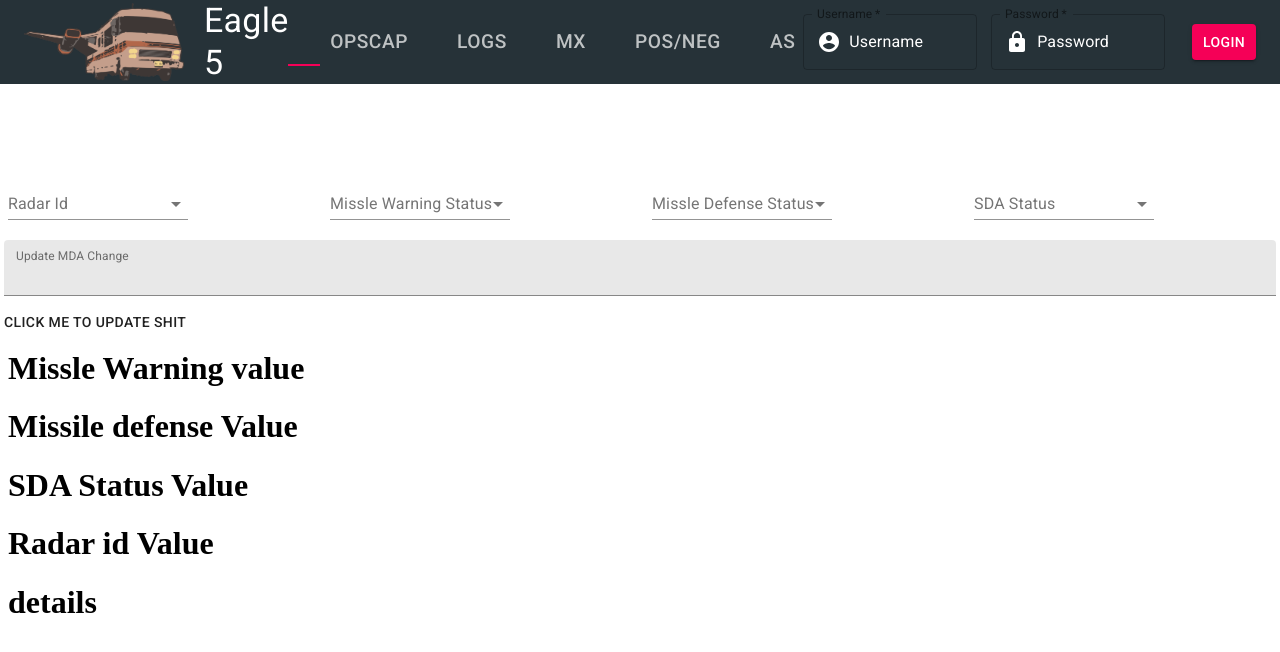
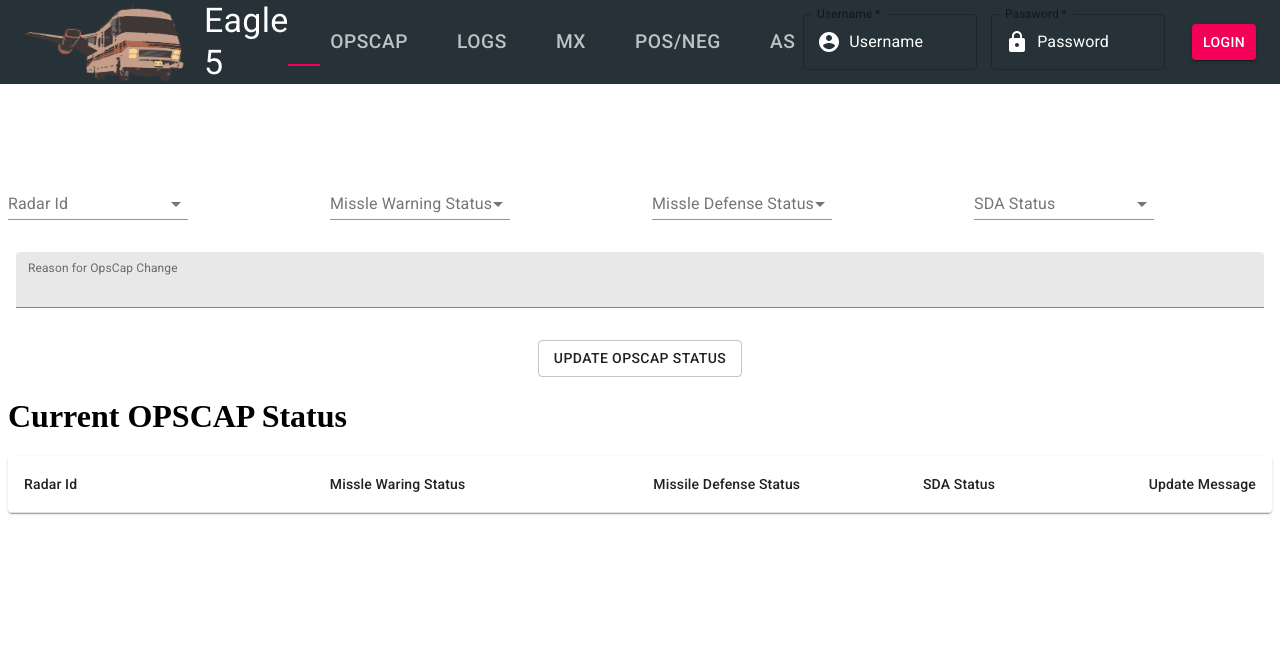
Before and after one commit to project2-team2-spaceballs/ive-been-jammed, a React (Create React App) app: page /opscap in a window 1280 px wide. Shown: the top 652 px of the page. Built offline with nearby package versions, Linux system fonts and the light colour scheme.

Commit message:
updated table

```diff
--- a/src/components/opscap/Opscap.jsx
+++ b/src/components/opscap/Opscap.jsx
@@ -1,6 +1,7 @@
 import React, {useState, useEffect} from 'react';
 import {Select, MenuItem, FormControl, InputLabel, makeStyles, TextField, Grid, Button} from '@material-ui/core'
 import axios from 'axios';
+import OpscapTable from './OpscapTable'
 
 const useStyles = makeStyles(theme => ({
 
@@ -46,7 +47,8 @@ const Opscap = () => {
 
              setStatus(prevState => ( {
                  ...prevState,
-                 details : ""
+                 details : "",
+                 mw_stat: 0
              }));
 
 
@@ -69,7 +71,7 @@ const Opscap = () => {
 
         <Grid item xs>
         <FormControl className={classes.formControl}>
-             <InputLabel>Radar Id</InputLabel>
+             <InputLabel >Radar Id</InputLabel>
             <Select onChange={handleChange} name="radar_id">
                 <MenuItem value={1}>1</MenuItem>
                 <MenuItem value={2}>2</MenuItem>
@@ -121,8 +123,8 @@ const Opscap = () => {
           name="details"
           value={status.details}
           id="filled-full-width"
-          label="Update MDA Change"
-          style={{ margin: 8 }}
+          label="Reason for OpsCap Change"
+          style={{ margin: 20}}
           fullWidth
           margin="normal"
           InputLabelProps={{
@@ -131,27 +133,31 @@ const Opscap = () => {
           variant="filled"
         />
 
-        <Button onClick={handleClick}>
-            Click me to update shit
+        <Grid item xs container
+  direction="row"
+  justify="space-evenly"
+  alignItems="center">
+        <Button  onClick={handleClick} variant="outlined">
+            Update OpsCap Status
         </Button>
+
+        </Grid>
 
 
 
     </Grid>
     </form>
 
-    <h1> Missle Warning value {status.mw_stat} </h1>
+    <h1> Current OPSCAP Status </h1>
 
 
 
 
 
 
-           <h1> Missile defense Value {status.md_stat} </h1>
-           <h1> SDA Status Value {status.sda_stat} </h1>
-           <h1> Radar id Value {status.radar_id} </h1>
-           <h1> details {status.details} </h1>
 
+
+    <OpscapTable rows={statusArray} />
     </div>
     );
 
--- /dev/null
+++ b/src/components/opscap/OpscapTable.jsx
@@ -0,0 +1,49 @@
+import React from 'react';
+import { makeStyles } from '@material-ui/core/styles';
+import Table from '@material-ui/core/Table';
+import TableBody from '@material-ui/core/TableBody';
+import TableCell from '@material-ui/core/TableCell';
+import TableContainer from '@material-ui/core/TableContainer';
+import TableHead from '@material-ui/core/TableHead';
+import TableRow from '@material-ui/core/TableRow';
+import Paper from '@material-ui/core/Paper';
+
+const useStyles = makeStyles({
+  table: {
+    minWidth: 650,
+  },
+});
+
+const OpscapTable = ({ rows }) => {
+    const classes = useStyles();
+    return (
+        <TableContainer component={Paper}>
+        <Table className={classes.table} aria-label="simple table">
+          <TableHead>
+            <TableRow>
+              <TableCell>Radar Id</TableCell>
+              <TableCell align="right">Missle Waring Status</TableCell>
+              <TableCell align="right">Missile Defense Status</TableCell>
+              <TableCell align="right">SDA Status</TableCell>
+              <TableCell align="right">Update Message</TableCell>
+            </TableRow>
+          </TableHead>
+          <TableBody>
+            {rows.map((row, index) => (
+              <TableRow key={index}>
+                <TableCell component="th" scope="row">
+                  {row.radar_id}
+                </TableCell>
+                <TableCell align="right">{row.md_stat}</TableCell>
+                <TableCell align="right">{row.mw_stat}</TableCell>
+                <TableCell align="right">{row.sda_stat}</TableCell>
+                <TableCell align="right">{row.details}</TableCell>
+              </TableRow>
+            ))}
+          </TableBody>
+        </Table>
+      </TableContainer>
+    );
+};
+
+export default OpscapTable;
```
Also changed, not shown: src/components/opscap/Table.jsx (deleted, +0 -71 lines).
